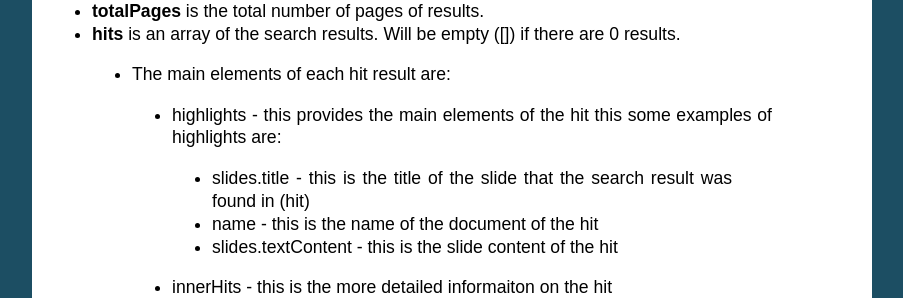
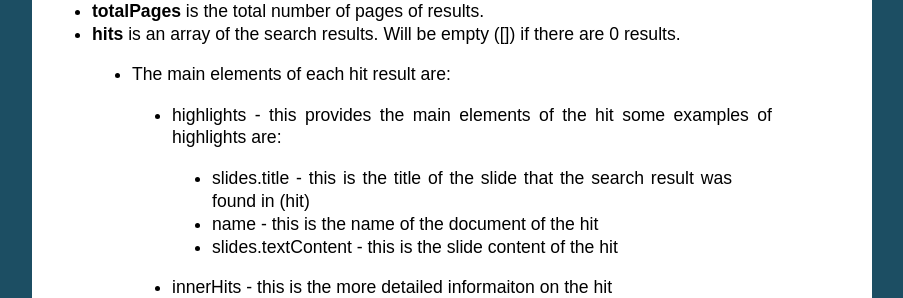
Before and after one commit to shufflrr/docs, a Sphinx documentation site: the page built from docs/source/summary.rst, in a window 1280 px wide and 900 px high, scrolled down 66024 px. Shown: the part 155-453 px from the top of the window, without its empty margins (198-1101 px from the left). Built offline with Sphinx 7.4.7, drawn with Linux system fonts in a browser that asks for light colours.

Commit message:
corrected spelling mistake

```diff
--- a/docs/source/summary.rst
+++ b/docs/source/summary.rst
@@ -2820,7 +2820,7 @@ Where:
 - **totalPages** is the total number of pages of results.
 - **hits** is an array of the search results.  Will be empty ([]) if there are 0 results.
  - The main elements of each hit result are:
-  - highlights - this provides the main elements of the hit this some examples of highlights are:
+  - highlights - this provides the main elements of the hit some examples of highlights are:
    - slides.title - this is the title of the slide that the search result was found in (hit)
    - name - this is the name of the document of the hit
    - slides.textContent - this is the slide content of the hit
```
